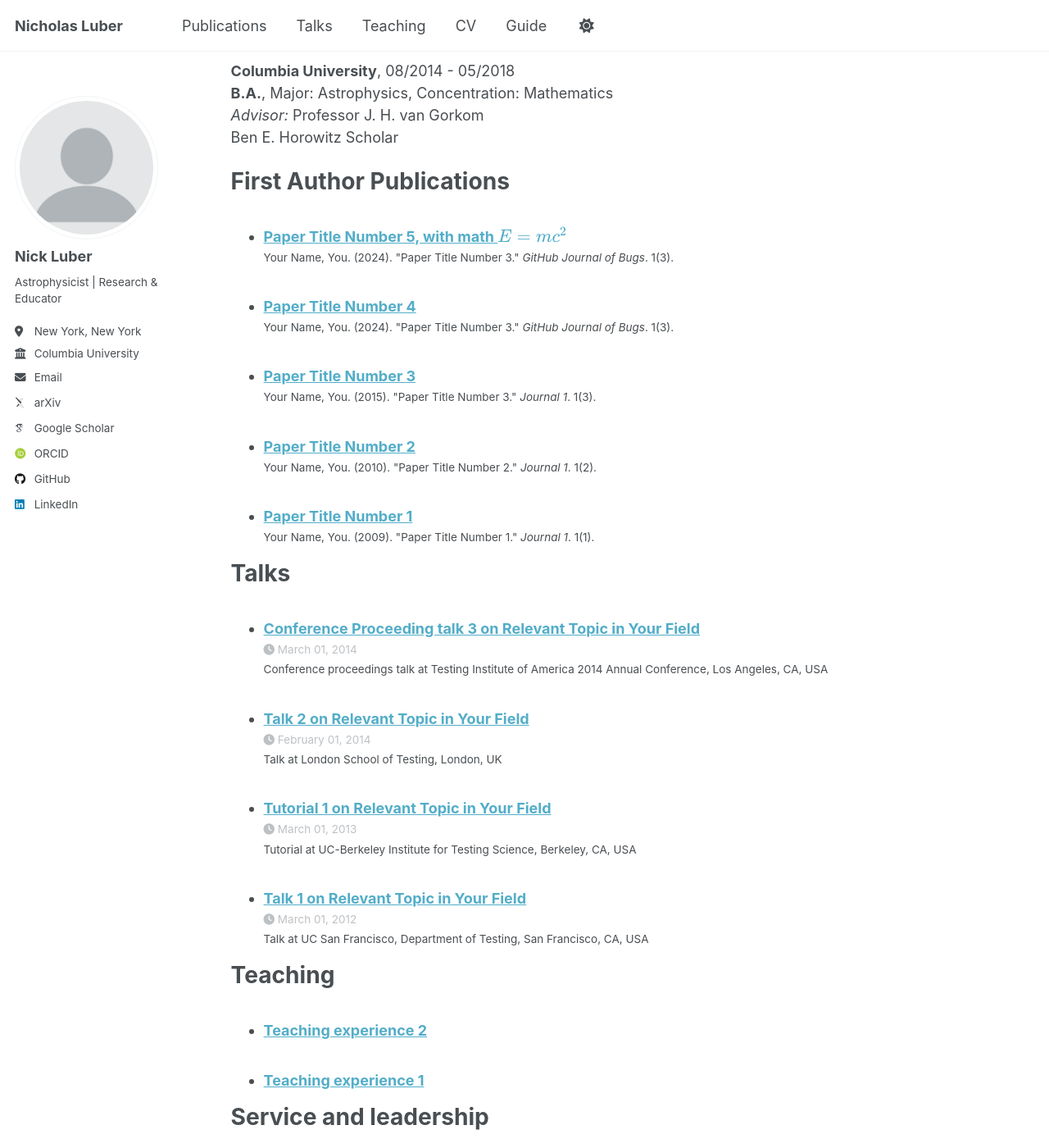
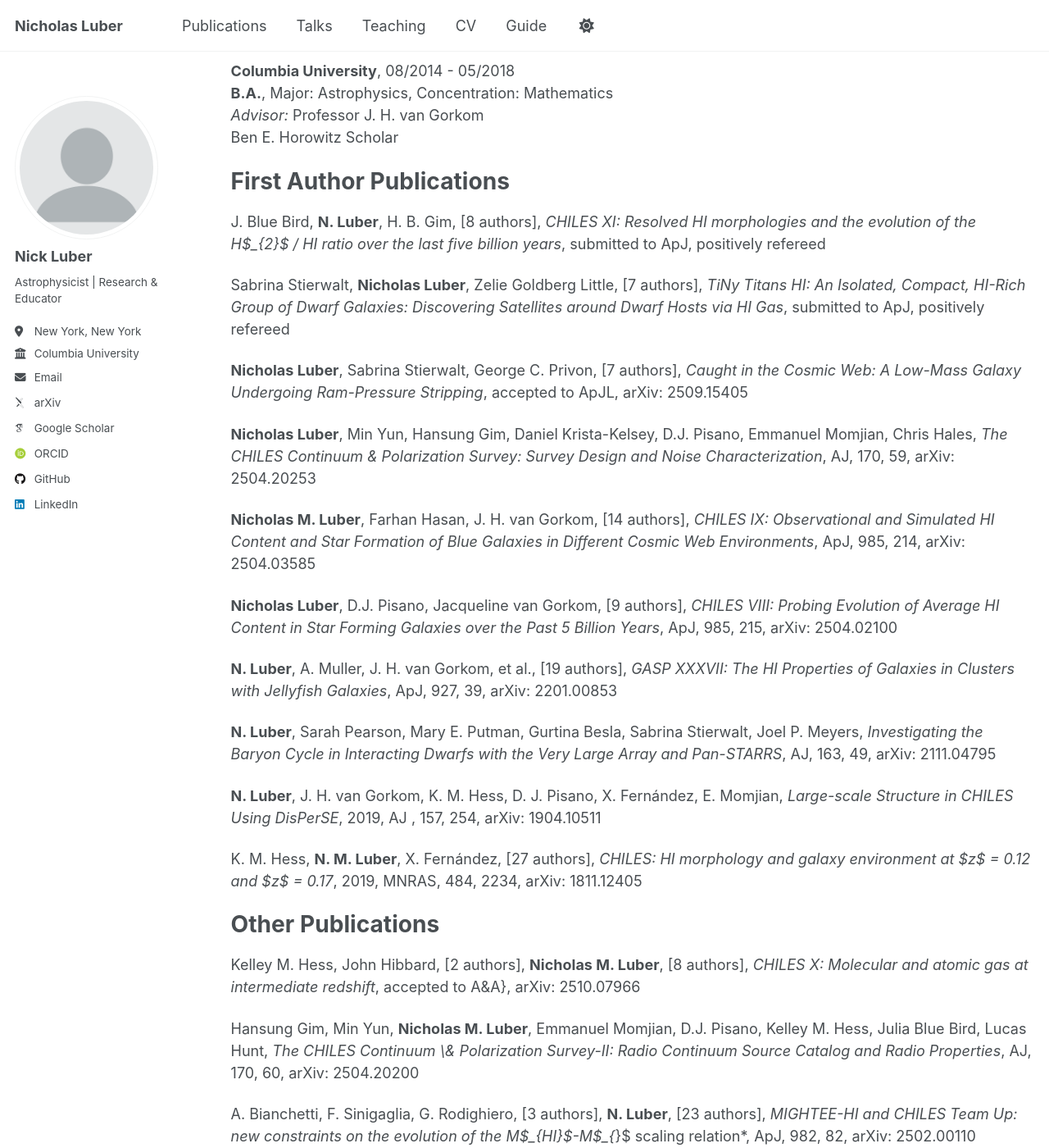
Before and after one commit to nicholasluber/nicholasluber.github.io, a Jekyll site: the page built from _pages/cv.md, in a window 1280 px wide and 1400 px high, scrolled down 744 px. Shown: the whole window at 82% size. Built offline with Jekyll 4.4.1, drawn with Linux system fonts in a browser that asks for light colours; some web fonts are replaced; a script that is not in the unit is left out; some of the changed text lies outside the part shown.

Commit message:
Update cv.md

```diff
--- a/_pages/cv.md
+++ b/_pages/cv.md
@@ -43,9 +43,44 @@ Ben E. Horowitz Scholar
 
 First Author Publications
 ======
-  <ul>{% for post in site.publications reversed %}
-    {% include archive-single-cv.html %}
-  {% endfor %}</ul>
+J. Blue Bird, **N. Luber**, H. B. Gim, \[8 authors\], *CHILES XI: Resolved HI morphologies and the evolution of the H$_{2}$ / HI ratio over the last five billion years*, submitted to ApJ, positively refereed
+
+Sabrina Stierwalt, **Nicholas Luber**, Zelie Goldberg Little, \[7 authors\], *TiNy Titans HI: An Isolated, Compact, HI-Rich Group of Dwarf Galaxies: Discovering Satellites around Dwarf Hosts via HI Gas*, submitted to ApJ, positively refereed
+
+**Nicholas Luber**, Sabrina Stierwalt, George C. Privon, \[7 authors\], *Caught in the Cosmic Web: A Low-Mass Galaxy Undergoing Ram-Pressure Stripping*, accepted to ApJL, arXiv: 2509.15405
+
+**Nicholas Luber**, Min Yun, Hansung Gim, Daniel Krista-Kelsey, D.J. Pisano, Emmanuel Momjian, Chris Hales, *The CHILES Continuum & Polarization Survey: Survey Design and Noise Characterization*, AJ, 170, 59, arXiv: 2504.20253
+
+**Nicholas M. Luber**, Farhan Hasan, J. H. van Gorkom, \[14 authors\], *CHILES IX: Observational and Simulated HI Content and Star Formation of Blue Galaxies in Different Cosmic Web Environments*, ApJ, 985, 214, arXiv: 2504.03585
+
+**Nicholas Luber**, D.J. Pisano, Jacqueline van Gorkom, \[9 authors\], *CHILES VIII: Probing Evolution of Average HI Content in Star Forming Galaxies over the Past 5 Billion Years*, ApJ, 985, 215, arXiv: 2504.02100
+
+**N. Luber**, A. Muller, J. H. van Gorkom, et al., \[19 authors\], *GASP XXXVII: The HI Properties of Galaxies in Clusters with Jellyfish Galaxies*, ApJ, 927, 39, arXiv: 2201.00853
+
+**N. Luber**, Sarah Pearson, Mary E. Putman, Gurtina Besla, Sabrina Stierwalt, Joel P. Meyers, *Investigating the Baryon Cycle in Interacting Dwarfs with the Very Large Array and Pan-STARRS*, AJ, 163, 49, arXiv: 2111.04795
+
+**N. Luber**, J. H. van Gorkom, K. M. Hess, D. J. Pisano, X. Fernández, E. Momjian, *Large-scale Structure in CHILES Using DisPerSE*, 2019, AJ , 157, 254, arXiv: 1904.10511
+
+K. M. Hess, **N. M. Luber**, X. Fernández, \[27 authors\], *CHILES: HI morphology and galaxy environment at $z$ = 0.12 and $z$ = 0.17*, 2019, MNRAS, 484, 2234, arXiv: 1811.12405
+
+
+Other Publications
+======
+
+Kelley M. Hess, John Hibbard, \[2 authors\], **Nicholas M. Luber**, \[8 authors\], *CHILES X: Molecular and atomic gas at intermediate redshift*, accepted to A&A}, arXiv: 2510.07966
+
+Hansung Gim, Min Yun, **Nicholas M. Luber**, Emmanuel Momjian, D.J. Pisano, Kelley M. Hess, Julia Blue Bird, Lucas Hunt, *The CHILES Continuum \& Polarization Survey-II: Radio Continuum Source Catalog and Radio Properties*, AJ, 170, 60, arXiv: 2504.20200
+
+A. Bianchetti, F. Sinigaglia, G. Rodighiero, \[3 authors\], **N. Luber**, \[23 authors\], *MIGHTEE-HI and CHILES Team Up: new constraints on the evolution of the M$_{HI}$-M$_{*}$ scaling relation*, ApJ, 982, 82, arXiv: 2502.00110
+
+Tirna Deb, Marc A.W. Verheijen, Bianca M. Poggianti, \[11 authors\], **Nicholas Luber**, \[2 authors\], *GASP XXXIX: MeerKAT hunts Jellyfish in A2626*, MNRAS, 516, 2683, arXiv: 2208.12950
+
+Adam R. Kobelski, Lucas A. Tarr, Sarah A. Jaeggli, **Nicholas Luber**, \[2 authors\], *A publicly available multi-observatory data set of an enhanced network patch from the Photosphere*, ApJS, 261, 15, arXiv: 2205.01766
+
+R. Dodson, E. Momjian, D.J. Pisano, **N. Luber**, \[15 authors\], *CHILES VII: Deep Imaging for the CHILES project, a SKA prototype*, AJ, 163, 59, arXiv: 2112.06488
+
+J. Blue Bird, J. Davis, **N. Luber**, \[15 authors\], *CHILES VI: HI and H$\alpha$ observations for $z$ $<$ 0.1 galaxies; probing HI spin alignment with filaments in the cosmic web*, 2020, MNRAS, 492, 153, arXiv: 1811.12405
+
 
 Talks
 ======
```
